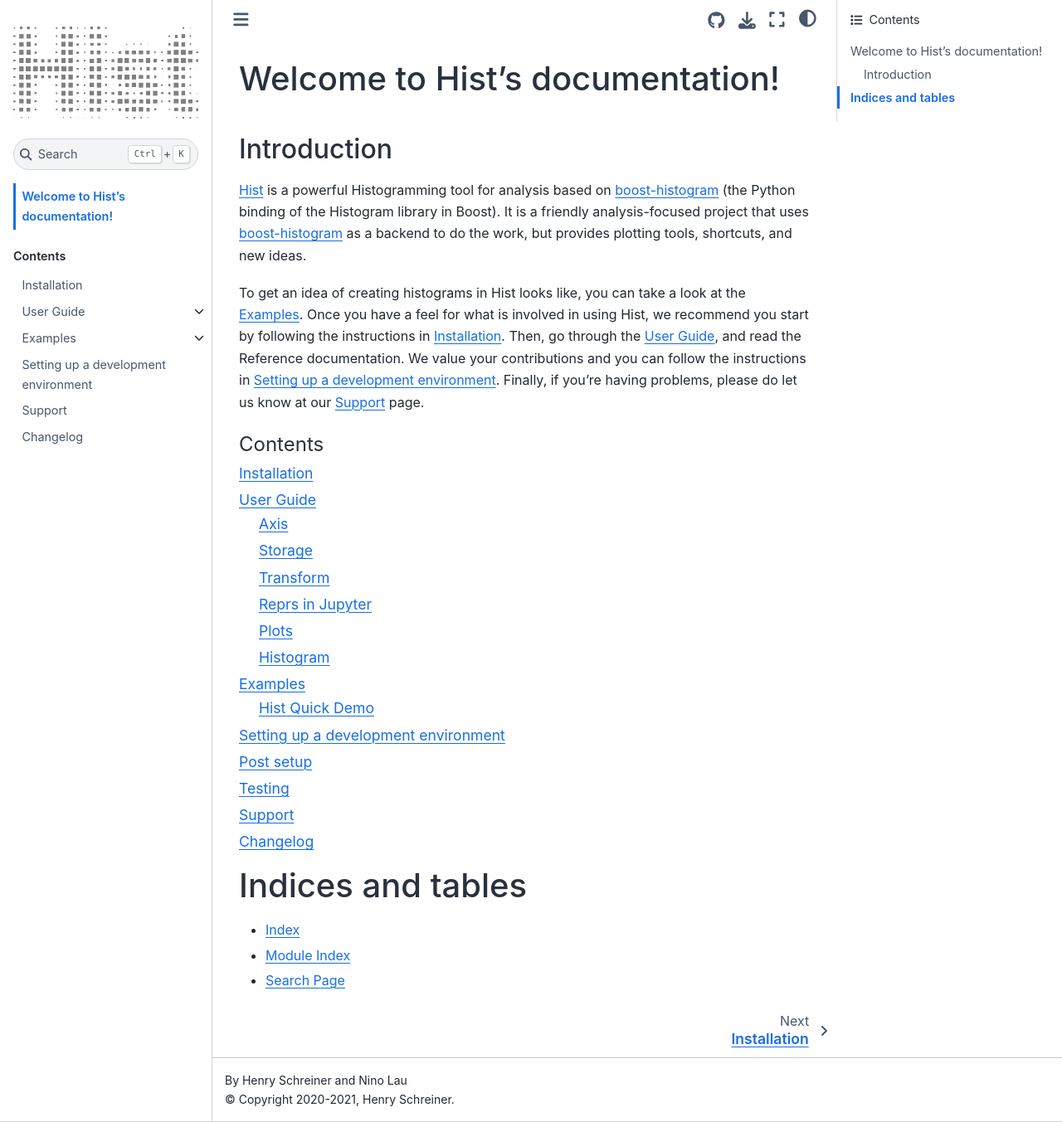
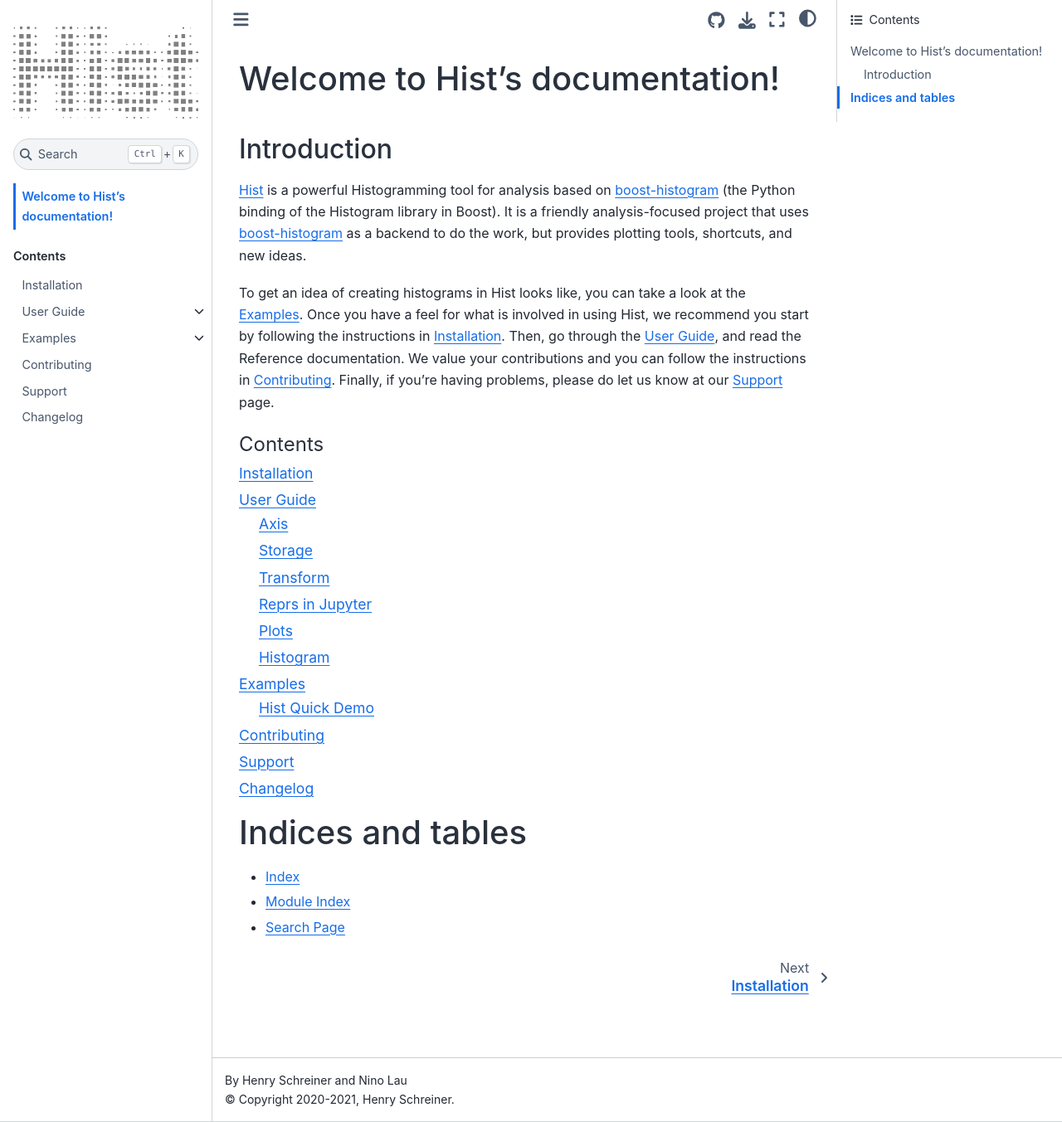
Before and after one commit to scikit-hep/hist, a Sphinx documentation site: the page built from docs/index.rst, in a window 1280 px wide and 1353 px high. Shown: the whole window at 83% size. Built offline with Sphinx 7.4.7 and the Sphinx Book theme 1.1.4, drawn with Linux system fonts in a browser that asks for light colours; pages that are not in the unit, such as notebooks, are missing from menus.

Commit message:
docs: change title to Contributing

```diff
--- a/docs/index.rst
+++ b/docs/index.rst
@@ -8,7 +8,7 @@
 
 `Hist <https://github.com/scikit-hep/hist>`_ is a powerful Histogramming tool for analysis based on `boost-histogram <https://boost-histogram.readthedocs.io/en/latest/index.html>`_ (the Python binding of the Histogram library in Boost). It is a friendly analysis-focused project that uses `boost-histogram <https://boost-histogram.readthedocs.io/en/latest/index.html>`_ as a backend to do the work, but provides plotting tools, shortcuts, and new ideas.
 
-To get an idea of creating histograms in Hist looks like, you can take a look at the :doc:`Examples <examples/index>`. Once you have a feel for what is involved in using Hist, we recommend you start by following the instructions in :doc:`Installation <installation>`. Then, go through the :doc:`User Guide </user-guide/index>`, and read the :doc:`Reference </reference/modules>` documentation. We value your contributions and you can follow the instructions in :doc:`Setting up a development environment <contributing>`. Finally, if you’re having problems, please do let us know at our :doc:`Support <support>` page.
+To get an idea of creating histograms in Hist looks like, you can take a look at the :doc:`Examples <examples/index>`. Once you have a feel for what is involved in using Hist, we recommend you start by following the instructions in :doc:`Installation <installation>`. Then, go through the :doc:`User Guide </user-guide/index>`, and read the :doc:`Reference </reference/modules>` documentation. We value your contributions and you can follow the instructions in :doc:`Contributing <contributing>`. Finally, if you’re having problems, please do let us know at our :doc:`Support <support>` page.
 
 
 .. toctree::
```
Also changed, not shown: .github/CONTRIBUTING.md.
